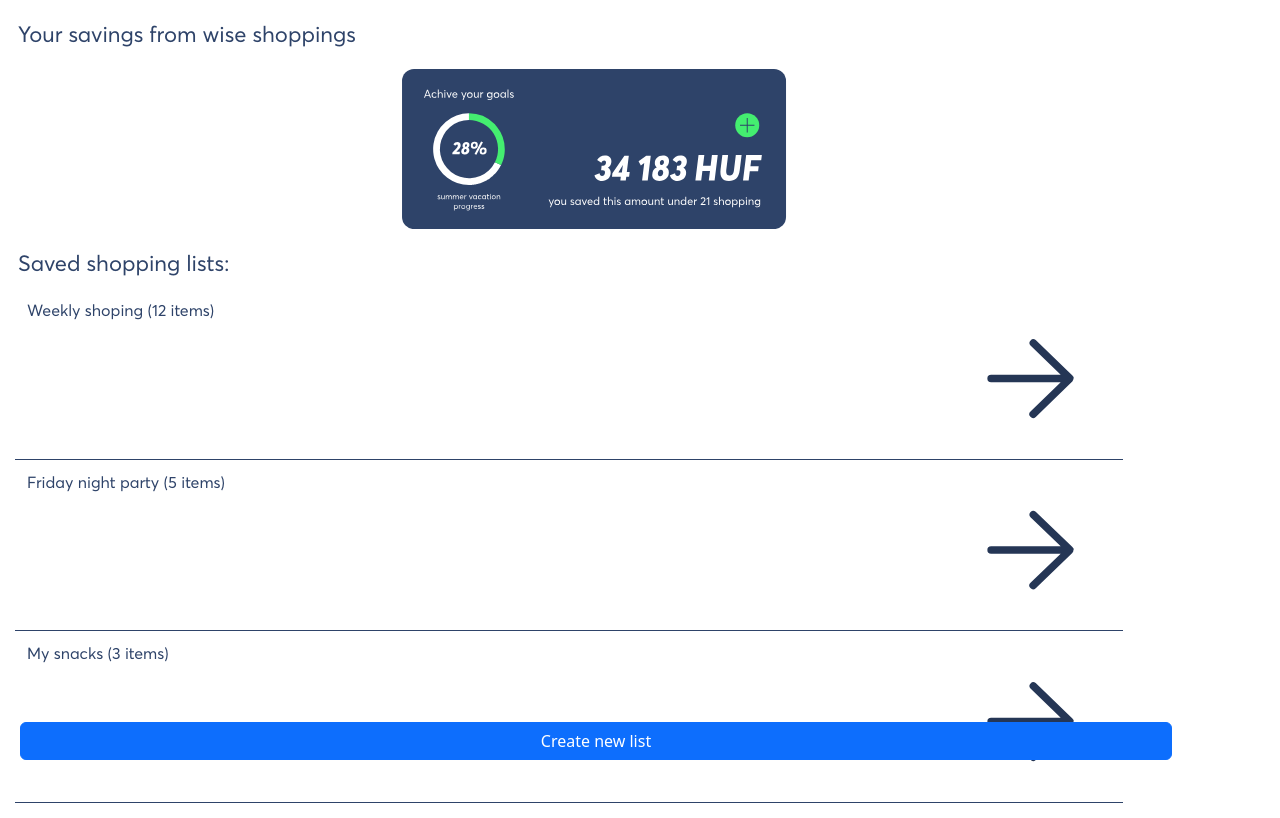
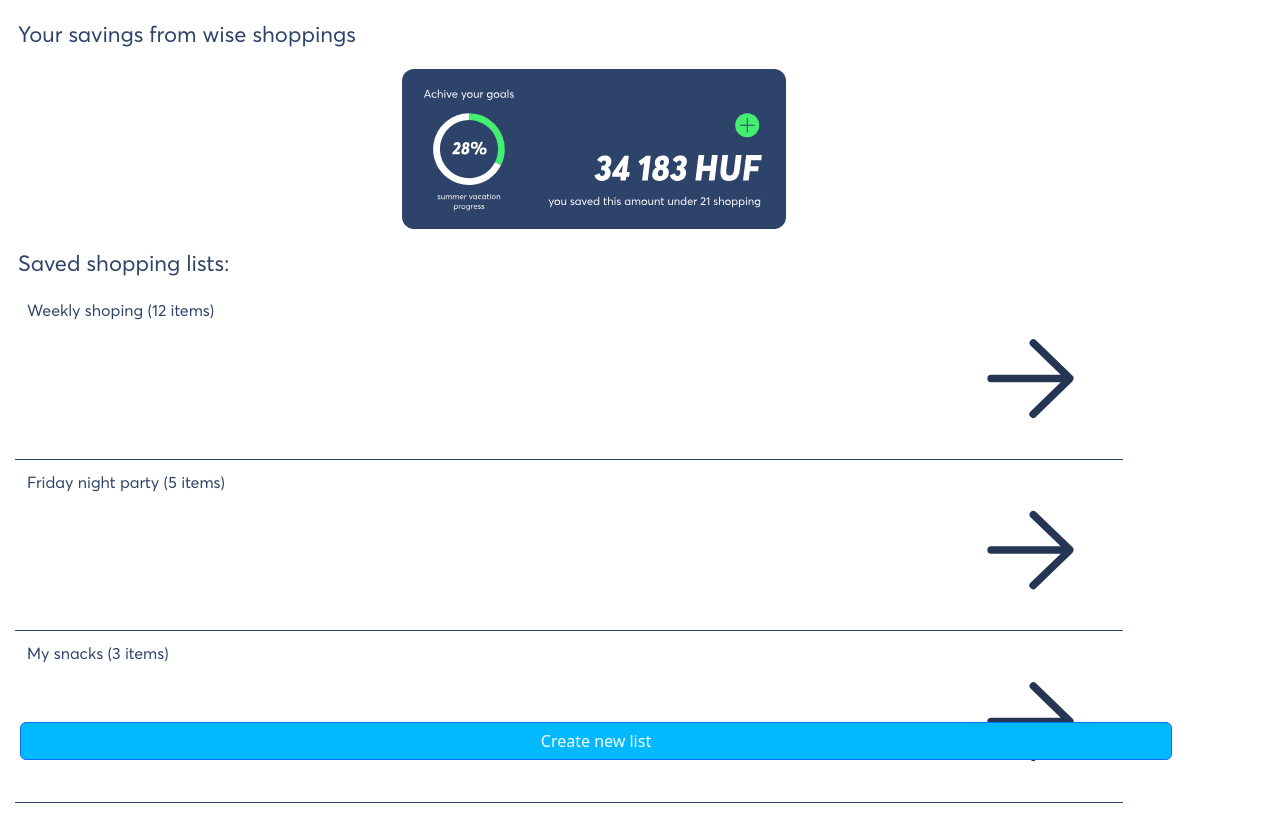
Before and after one commit to bubment/junction2022-gZ2PWMssA, a Vue app in the folder frontend/: page / in a window 1280 px wide. Built offline with nearby package versions, Linux system fonts and the light colour scheme.

Commit message:
Update RouterButton.vue

```diff
--- a/frontend/src/components/RouterButton.vue
+++ b/frontend/src/components/RouterButton.vue
@@ -28,6 +28,7 @@ export default {
     bottom: 40px;
     width: 90vw;
     margin: 0 20px;
+    background-color: var(--cc-accent);
   }
 
   a {
```
